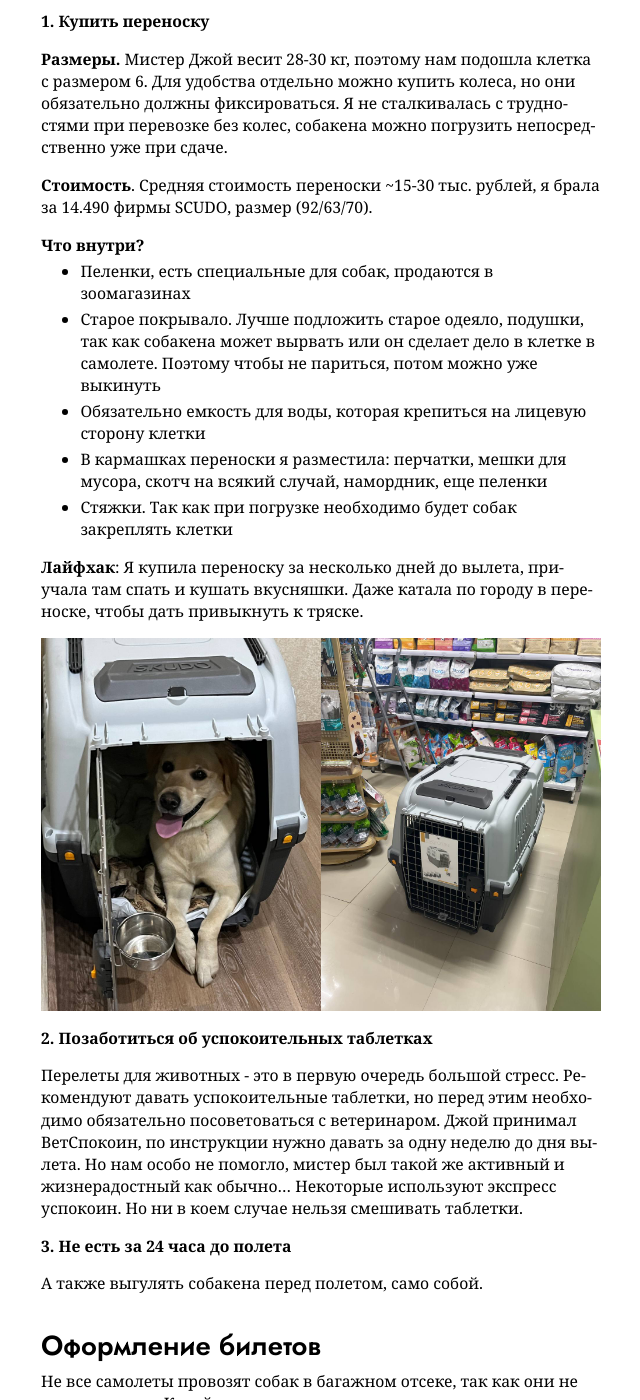
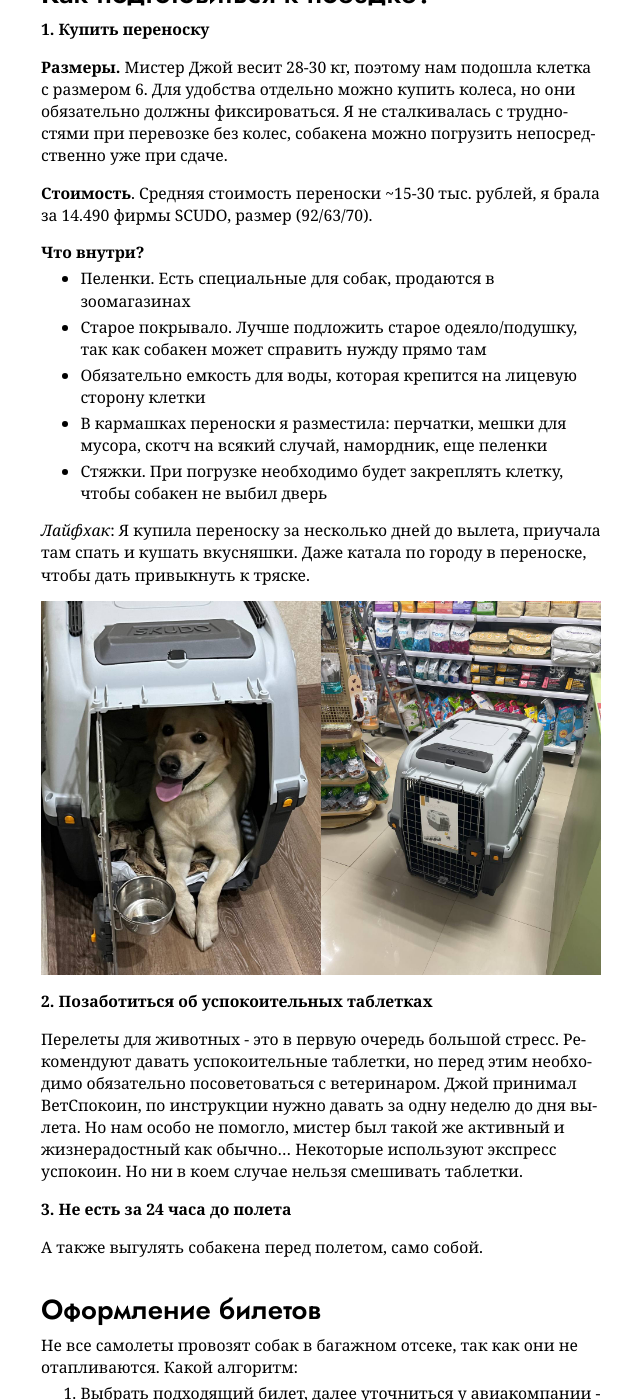
Before and after one commit to keresm/keresaina.github.io, a Jekyll site: the page built from _posts/2022-08-21-Joy.md, in a window 1280 px wide and 1400 px high, scrolled down 2401 px. Shown: the whole window, without its empty margins (319-959 px from the left). Built offline with Jekyll 4.4.1, drawn with Linux system fonts in a browser that asks for light colours; some of the changed text lies outside the part shown.

Commit message:
Update 2022-08-21-Joy.md

```diff
--- a/_posts/2022-08-21-Joy.md
+++ b/_posts/2022-08-21-Joy.md
@@ -50,15 +50,15 @@
 
 **2. Ветеринарное свидетельство формы №1**
 
-<figure>
-<img src="{{ site.url }}/assets/images/Joy/IMAGE 2022-08-21 21:52:25.jpg" width="50%"/>
-</figure>
-
 **Когда?** Действует справка 5 дней, ее нужно будет показывать в аэропорту при прохождении ветконтроля.
 
 **Где?** Получить можно только в государственной ветеринарной станции. В Якутске - Чехова 66.
 
 Оформление занимает не больше получаса, необходимо взять с собой собакена, свой паспорт, ИНН + ветпаспорт.
+
+<figure>
+<img src="{{ site.url }}/assets/images/Joy/IMAGE 2022-08-21 21:52:25.jpg" width="50%"/>
+</figure>
 
 
 ## Как подготовиться к поездке?
@@ -72,13 +72,13 @@
 
 **Что внутри?**
 
-- Пеленки, есть специальные для собак, продаются в зоомагазинах
-- Старое покрывало. Лучше подложить старое одеяло, подушки, так как собакена может вырвать или он сделает дело в клетке в самолете. Поэтому чтобы не париться, потом можно уже выкинуть
-- Обязательно емкость для воды, которая крепиться на лицевую сторону клетки
+- Пеленки. Есть специальные для собак, продаются в зоомагазинах
+- Старое покрывало. Лучше подложить старое одеяло/подушку, так как собакен может справить нужду прямо там
+- Обязательно емкость для воды, которая крепится на лицевую сторону клетки
 - В кармашках переноски я разместила: перчатки, мешки для мусора, скотч на всякий случай, намордник, еще пеленки
-- Стяжки. Так как при погрузке необходимо будет собак закреплять клетки
+- Стяжки. При погрузке необходимо будет закреплять клетку, чтобы собакен не выбил дверь
 
-**Лайфхак**: Я купила переноску за несколько дней до вылета, приучала там спать и кушать вкусняшки. Даже катала по городу в переноске, чтобы дать привыкнуть к тряске.
+*Лайфхак*: Я купила переноску за несколько дней до вылета, приучала там спать и кушать вкусняшки. Даже катала по городу в переноске, чтобы дать привыкнуть к тряске.
 
 
 <div style="display:flex;">
```
Also changed, not shown: other parts of _posts/2022-08-21-Joy.md (+10 -4 lines).
